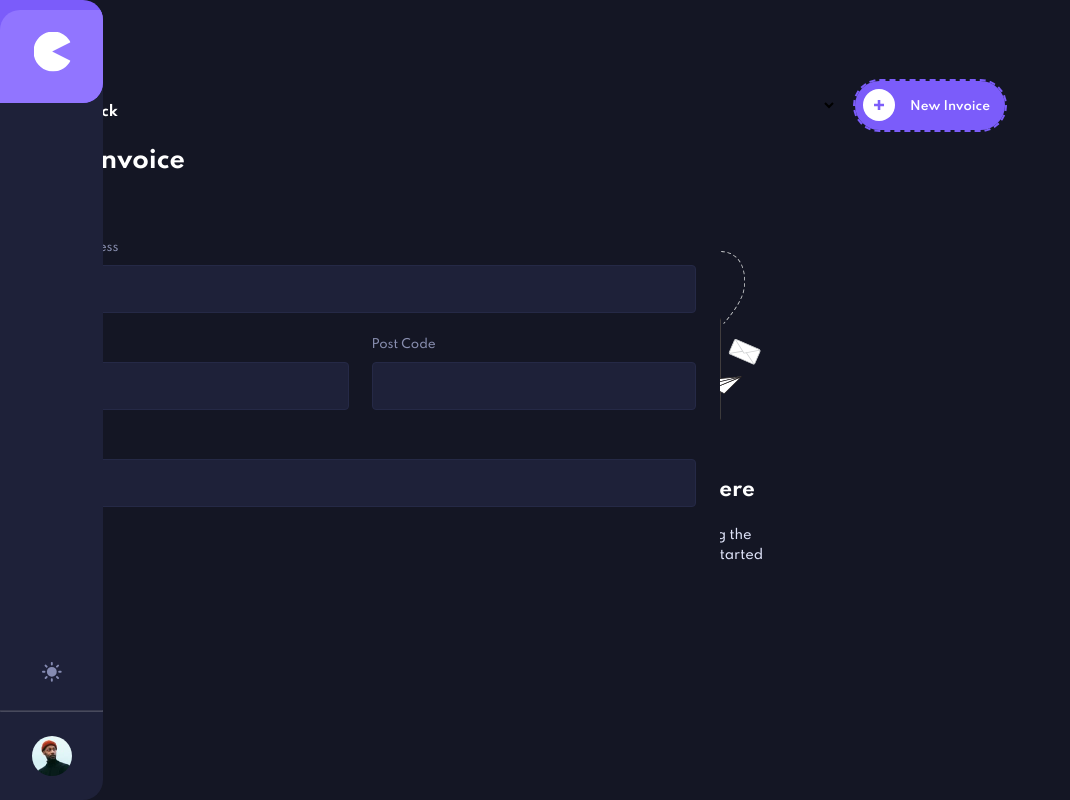
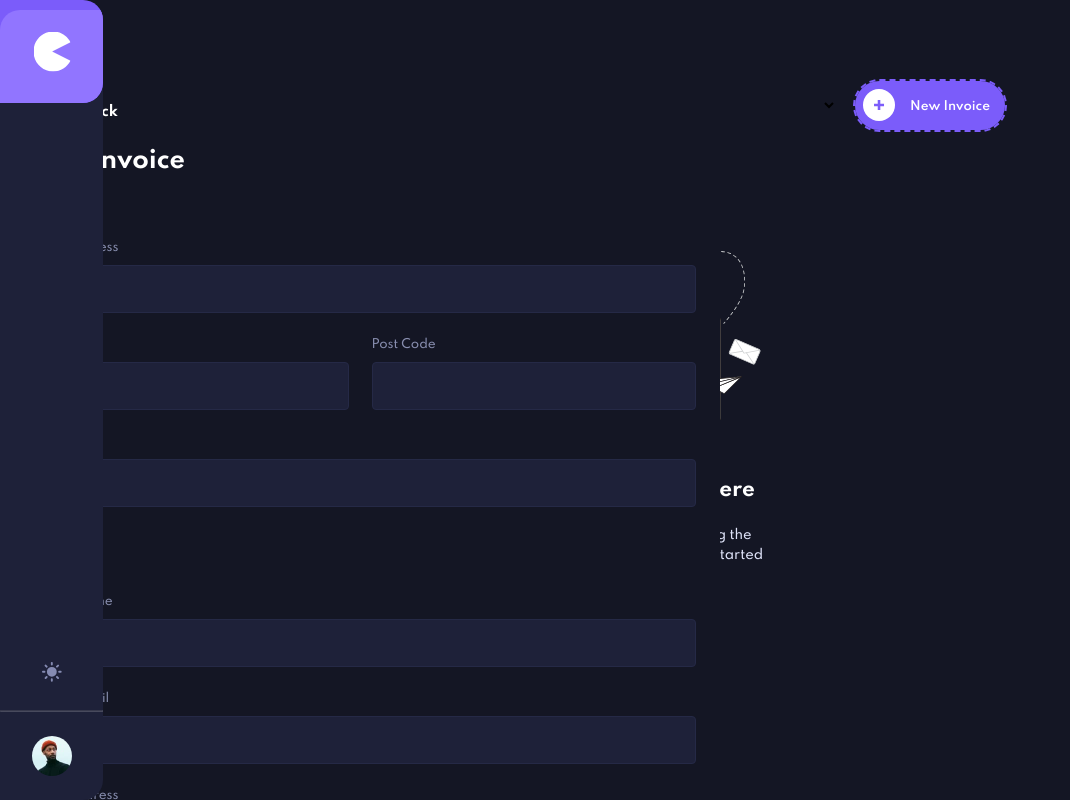
Before and after one commit to wwebur/Invoice-App, a React (Create React App) app: page / in a window 1280 px wide. Both pictures are taken after a click on the button 930 px from the left and 105 px from the top of the page. Shown: the top 800 px of the page, without its empty margins (0-1070 px from the left). Built offline with nearby package versions, Linux system fonts and the light colour scheme.

Commit message:
good amount of the form

```diff
--- /dev/null
+++ b/src/components/form/Form.styles.ts
@@ -0,0 +1,87 @@
+import styled from 'styled-components'
+
+export const FormContainer = styled.div`
+  max-width: 72rem;
+  width: 100%;
+  background: var(--color-nearly-black);
+  position: absolute;
+  z-index: 900;
+  top: 0;
+  bottom: 0;
+  padding: 10.4rem 2.4rem 0;
+  height: 300vh;
+
+  button {
+    margin-top: 10rem;
+  }
+`
+
+export const Title = styled.h1`
+  margin: 2.4rem 0;
+  font-weight: bold;
+  font-size: 2.4rem;
+  line-height: 3.2rem;
+  color: var(--color-white);
+`
+
+export const Fieldset = styled.fieldset`
+  border: none;
+
+  & + & {
+    margin-top: 4.8rem;
+  }
+`
+
+export const Legend = styled.legend`
+  color: var(--color-purple);
+  font-size: 1.3rem;
+  line-height: 1.5rem;
+  font-weight: bold;
+`
+
+export const SmallInputsArea = styled.div`
+  display: grid;
+  grid-template-columns: repeat(2, 1fr);
+  gap: 0 2.3rem;
+
+  .last-child {
+    grid-column: 1 /span 2;
+  }
+`
+
+export const InputBlock = styled.div`
+  margin-top: 2.4rem;
+  position: relative;
+
+  &.error {
+    label {
+      color: var(--color-red);
+    }
+
+    input {
+      border: 1px solid var(--color-red);
+    }
+  }
+`
+
+export const Label = styled.label`
+  display: block;
+  line-height: 1.5rem;
+  font-size: 1.2rem;
+  font-weight: 500;
+  color: var(--color-semi-gray);
+  margin-bottom: 1rem;
+`
+
+export const TextInput = styled.input`
+  width: 100%;
+  border-radius: 0.4rem;
+  height: 4.8rem;
+  border: 1px solid var(--color-very-light-black);
+  background: var(--color-light-black);
+  font-size: 1.2rem;
+  line-height: 1.5rem;
+  font-weight: bold;
+  color: var(--color-white);
+  padding: 0 2rem;
+`
--- a/src/components/form/_Form.tsx
+++ b/src/components/form/_Form.tsx
@@ -1,8 +1,17 @@
-import styled from 'styled-components'
 import { SubmitHandler, useForm } from 'react-hook-form'
 import { yupResolver } from "@hookform/resolvers/yup";
 import * as yup from 'yup'
 import { GoBack } from '../shared/_GoBack'
+import {
+  FormContainer,
+  Title,
+  Fieldset,
+  Legend,
+  SmallInputsArea,
+  InputBlock,
+  Label,
+  TextInput
+} from './Form.styles'
 
 interface FormProps {
   handleModal: () => void
@@ -13,6 +22,12 @@ interface FormData {
   senderCity: string
   senderPostCode: string
   senderCountry: string
+  clientName: string
+  clientEmail: string
+  clientStreetAddress: string
+  clientCity: string
+  clientPostCode: string
+  clientCountry: string
 }
 
 const FormSchema = yup.object().shape({
@@ -20,12 +35,19 @@ const FormSchema = yup.object().shape({
   senderCity: yup.string().matches(/^[aA-zZ\s]+$/).required(),
   senderPostCode: yup.string().required(),
   senderCountry: yup.string().matches(/^[aA-zZ\s]+$/).required(),
+  clientName: yup.string().matches(/^[aA-zZ\s]+$/).required(),
+  clientEmail: yup.string().email().required(),
+  clientStreetAddress: yup.string().required(),
+  clientCity: yup.string().matches(/^[aA-zZ\s]+$/).required(),
+  clientPostCode: yup.string().required(),
+  clientCountry: yup.string().matches(/^[aA-zZ\s]+$/).required(),
 })
 
 export function Form(props: FormProps) {
   const { handleModal } = props
   const { register, handleSubmit, formState: { errors } } = useForm<FormData>({
-    resolver: yupResolver(FormSchema)
+    resolver: yupResolver(FormSchema),
+    mode: "onTouched"
   })
   const onSubmit: SubmitHandler<FormData> = data => console.log(data)
 
@@ -33,9 +55,11 @@ export function Form(props: FormProps) {
     <FormContainer>
       <GoBack onClick={handleModal} />
       <Title>New Invoice</Title>
-      <form onSubmit={handleSubmit(onSubmit)}>
+      <form onSubmit={handleSubmit(onSubmit)} autoComplete="off">
+
         <Fieldset>
           <Legend>Bill From</Legend>
+
           <InputBlock className={errors.senderStreetAddress && 'error'}>
             <Label htmlFor="sender-street-address">Street Address</Label>
             <TextInput
@@ -43,9 +67,10 @@ export function Form(props: FormProps) {
               id="sender-street-address"
               {...register("senderStreetAddress")}
             />
-            {errors.senderStreetAddress && <InputError>not valid</InputError>}
           </InputBlock>
+
           <SmallInputsArea>
+
             <InputBlock className={errors.senderCity && 'error'}>
               <Label htmlFor="sender-city">City</Label>
               <TextInput
@@ -53,8 +78,8 @@ export function Form(props: FormProps) {
                 id="sender-city"
                 {...register("senderCity")}
               />
-              {errors.senderCity && <InputError>not valid</InputError>}
             </InputBlock>
+
             <InputBlock className={errors.senderPostCode && 'error'}>
               <Label htmlFor="sender-post-code">Post Code</Label>
               <TextInput
@@ -62,108 +87,84 @@ export function Form(props: FormProps) {
                 id="sender-post-code"
                 {...register("senderPostCode")}
               />
-              {errors.senderPostCode && <InputError>not valid</InputError>}
             </InputBlock>
+
             <InputBlock className={`last-child ${errors.senderCountry && 'error'}`}>
-              <Label htmlFor="sender-coutry">Country</Label>
+              <Label htmlFor="sender-country">Country</Label>
               <TextInput
                 type="text"
                 id="sender-country"
                 {...register("senderCountry")}
               />
-              {errors.senderCity && <InputError>not valid</InputError>}
             </InputBlock>
+
           </SmallInputsArea>
         </Fieldset>
+
+        <Fieldset>
+          <Legend>Bill To</Legend>
+
+          <InputBlock className={errors.clientName && 'error'}>
+            <Label htmlFor="client-name">Client's Name</Label>
+            <TextInput
+              type="text"
+              id="client-name"
+              {...register("clientName")}
+            />
+          </InputBlock>
+
+          <InputBlock className={errors.clientEmail && 'error'}>
+            <Label htmlFor="client-email">Client's Email</Label>
+            <TextInput
+              type="text"
+              id="client-email"
+              {...register("clientEmail")}
+            />
+          </InputBlock>
+
+          <InputBlock className={errors.clientStreetAddress && 'error'}>
+            <Label htmlFor="client-street-address">Street Address</Label>
+            <TextInput
+              type="text"
+              id="client-street-address"
+              {...register("clientStreetAddress")}
+            />
+          </InputBlock>
+
+          <SmallInputsArea>
+
+            <InputBlock className={errors.clientCity && 'error'}>
+              <Label htmlFor="client-city">City</Label>
+              <TextInput
+                type="text"
+                id="client-city"
+                {...register("clientCity")}
+              />
+            </InputBlock>
+
+            <InputBlock className={errors.clientPostCode && 'error'}>
+              <Label htmlFor="client-post-code">Post Code</Label>
+              <TextInput
+                type="text"
+                id="client-post-code"
+                {...register("clientPostCode")}
+              />
+            </InputBlock>
+
+            <InputBlock className={`last-child ${errors.clientCountry && 'error'}`}>
+              <Label htmlFor="client-coutry">Country</Label>
+              <TextInput
+                type="text"
+                id="client-country"
+                {...register("clientCountry")}
+              />
+            </InputBlock>
+
+          </SmallInputsArea>
+        </Fieldset>
+
         <button type="submit">teeeest</button>
       </form>
     </FormContainer>
   )
 }
-
-const FormContainer = styled.div`
-  max-width: 72rem;
-  width: 100%;
-  background: var(--color-nearly-black);
-  position: absolute;
-  z-index: 900;
-  top: 0;
-  bottom: 0;
-  padding: 10.4rem 2.4rem 0;
-
-  .error {
-    label {
-      color: var(--color-red);
-    }
-
-    input {
-      border: 1px solid var(--color-red);
-    }
-  }
-
-  button {
-    margin-top: 10rem;
-  }
-`
-
-const Title = styled.h1`
-  margin: 2.4rem 0;
-  font-weight: bold;
-  font-size: 2.4rem;
-  line-height: 3.2rem;
-  color: var(--color-white);
-`
-
-const Fieldset = styled.fieldset`
-  border: none;
-`
-
-const Legend = styled.legend`
-  color: var(--color-purple);
-  font-size: 1.3rem;
-  line-height: 1.5rem;
-  font-weight: bold;
-`
-
-const InputBlock = styled.div`
-  margin-top: 2.4rem;
-  position: relative;
-`
-
-const Label = styled.label`
-  display: block;
-  line-height: 1.5rem;
-  font-size: 1.2rem;
-  font-weight: 500;
-  color: var(--color-semi-gray);
-  margin-bottom: 1rem;
-`
-
-const TextInput = styled.input`
-  width: 100%;
-  border-radius: 0.4rem;
-  height: 4.8rem;
-  border: 1px solid var(--color-very-light-black);
-  background: var(--color-light-black);
-  font-size: 1.2rem;
-  line-height: 1.5rem;
-  font-weight: bold;
-  color: var(--color-white);
-  padding: 0 2rem;
-`
-
-const SmallInputsArea = styled.div`
-  display: grid;
-  grid-template-columns: repeat(2, 1fr);
-  gap: 0 2.3rem;
-
-  .last-child {
-    grid-column: 1 /span 2;
-  }
-`
-
-const InputError = styled(Label)`
-  position: absolute;
-  top: 0;
-  right: 0;
-`
```
